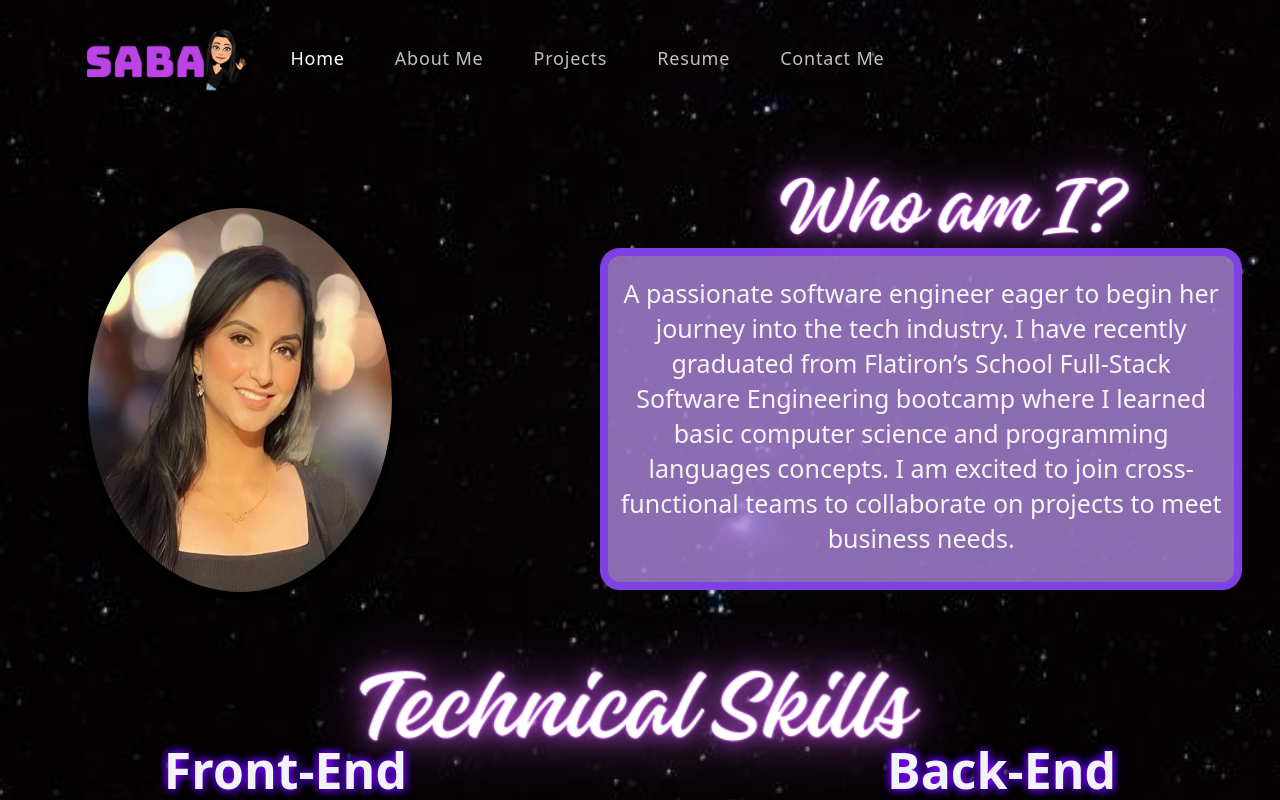
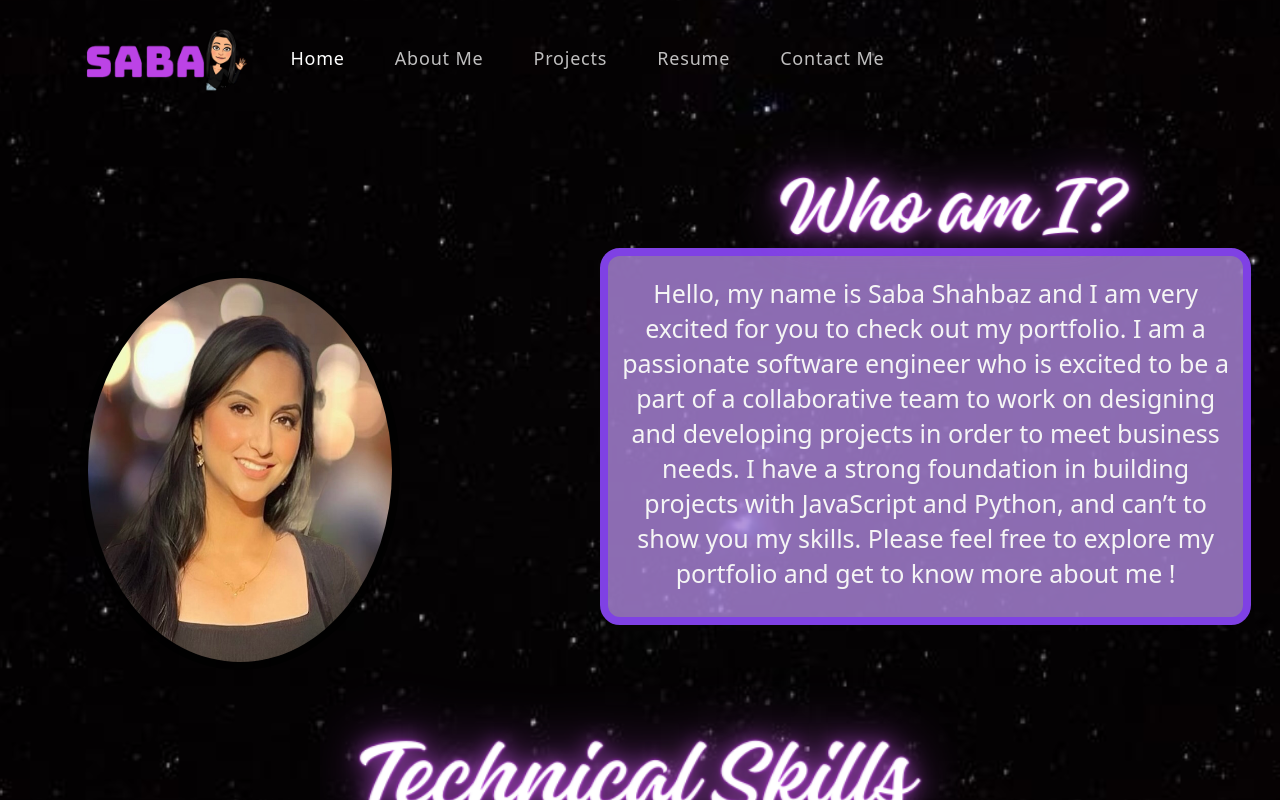
Before and after one commit to sabashahbaz/My-Portfolio, a React (Create React App) app in the folder my-portfolio/: page /about-me in a window 1280 px wide. Shown: the top 800 px of the page. Built offline with nearby package versions, Linux system fonts and the light colour scheme.

Commit message:
final touches

```diff
--- a/my-portfolio/src/AboutMe.css
+++ b/my-portfolio/src/AboutMe.css
@@ -20,7 +20,7 @@
     border-radius: 50%;
     width: 25%;
     height: 400px;
-    margin-top: 80px;
+    margin-top: 150px;
     margin-left: 80px;
     border: .5rem solid rgba(0, 0, 0, 0.699);
 }
@@ -38,7 +38,7 @@
 }
 
 .about-text{
-    width: 73%;
+    width: 74%;
     color: whitesmoke;
     text-align: center;
     margin-left: 200px;
--- a/my-portfolio/src/App.css
+++ b/my-portfolio/src/App.css
@@ -242,7 +242,7 @@ nav.navbar .navbar-toggler[aria-expanded="true"] .navbar-toggler-icon {
   width: 700px;
 }
 .banner p {
-  color: #B8B8B8;
+  color: #fef9f9;
   font-size: 18px;
   letter-spacing: 0.8px;
   line-height: 1.5em;
--- a/my-portfolio/src/components/AboutMe.js
+++ b/my-portfolio/src/components/AboutMe.js
@@ -17,7 +17,7 @@ export const AboutMe = () => {
                 <div className="text-container">
                 <img className="who-am-I" src={whoAmI}/>
                 <div className="about-text">
-                    <p className="p">A passionate software engineer eager to begin her journey into the tech industry. I have recently graduated from Flatiron’s School Full-Stack Software Engineering bootcamp where I learned basic computer science and programming languages concepts. I am excited to join cross-functional teams to collaborate on projects to meet business needs.</p>
+                    <p className="p">Hello, my name is Saba Shahbaz and I am very excited for you to check out my portfolio. I am a passionate software engineer who is excited to be a part of a collaborative team to work on designing and developing projects in order to meet business needs. I  have a strong foundation in building projects with JavaScript and Python, and can’t to show you my skills. Please feel free to explore my portfolio and get to know more about me !</p>
                 </div>
                 </div>
             </div>
```
Also changed, not shown: my-portfolio/src/components/Banner.js (+0 -12 lines), 1 other file (tests, documents, lock files or other folders).
